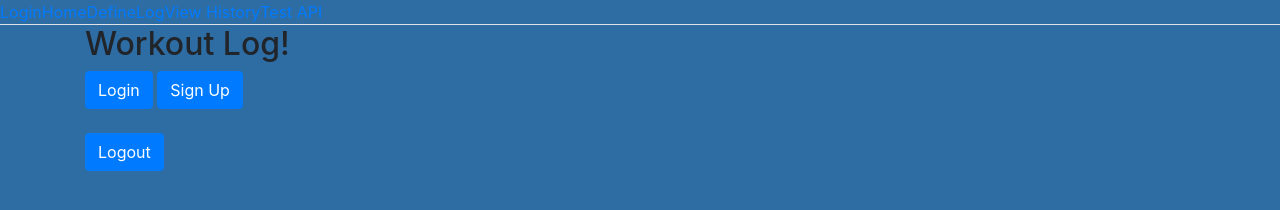
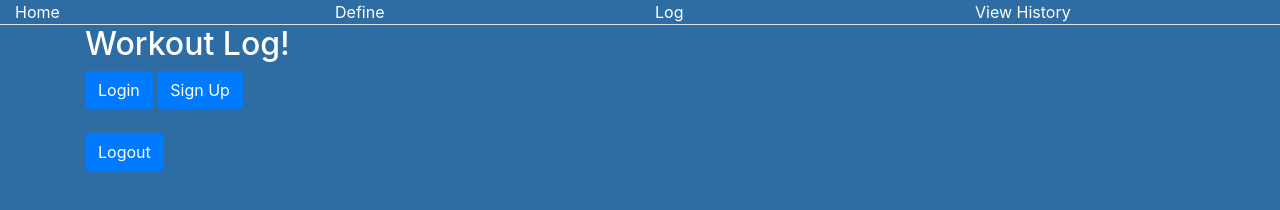
Before and after one commit to jaredburris97/workoutlogWeb, a website: page index.html in a window 1280 px wide. Drawn offline with nearby package versions, Linux system fonts and the light colour scheme.

Commit message:
Updated front end

```diff
--- a/app.js
+++ b/app.js
@@ -52,7 +52,7 @@ $(function(){
 	//bind enter key
 	$(document).on("keypress", function(e) {
 		if (e.which === 13) { //enter key
-			if ($("#singup-modal").is(":visible")) {
+			if ($("#signup-modal").is(":visible")) {
 				$("#signup").trigger("click");
 			}
 			if ($("#login-modal").is(":visible")) {
--- a/index.html
+++ b/index.html
@@ -13,21 +13,22 @@
 </head>
 
 <body>
-  <ul class="nav nav-tabs">
-
+  <ul class="nav nav-tabs" >
     <a href="#update-log" data-toggle="tab" class="disabled" type="hidden"></a>
 
-    <li><a href="#home" id="loginout" class="disabled" data-toggle="tab">Login</a></li>
-    <li class="active"><a href="#home" data-toggle="tab">Home</a></li>
-    <li><a href="#define" data-toggle="tab">Define</a></li>
-    <li><a href="#log" data-toggle="tab">Log</a></li>
-    <li><a href="#history" data-toggle="tab">View History</a></li>
-    <li><a href="#" id="testAPI">Test API</a></li>
+    <!-- <li><a href="#home" id="loginout" class="disabled" data-toggle="tab">Login</a></li> -->
+    <li class="active col-md-3"><a href="#home" data-toggle="tab">Home</a></li>
+    <li class="col-md-3"><a href="#define" data-toggle="tab">Define</a></li>
+    <li class="col-md-3"><a href="#log" data-toggle="tab">Log</a></li>
+    <li class="col-md-3"><a href="#history" data-toggle="tab">View History</a></li>
+    <!-- <li><a href="#" id="testAPI">Test API</a></li> -->
+
   </ul>
 
   <div class="container">
     <div class="tab-content">
       <div class="tab-pane active" id="home">
+
           <h2>Workout Log!</h2>
           <div id="forLogin">
             <button data-toggle="modal" data-target="#login-modal" class="btn btn-primary">Login</button>
@@ -36,6 +37,7 @@
           <br />
           <div id="forLogout">
             <button class="btn btn-primary">Logout</button>
+
         </div>
       </div>
 
--- a/main.css
+++ b/main.css
@@ -1,11 +1,19 @@
 /*COLORS
 BOOTSTRAP BLUE: BTN PRIMARY #337AB7
 BS DARKER BLUE: 			#2E6DA4
-
+BS NAV TAB LINK:			#337AB7
 
 */
 
 body {
 	background-color: #2E6DA4;
-	text-decoration-color: white;
+	color: white;
 }
+
+a {
+	color: white;
+}
+
+h1 {
+	color: white;
+}
```
Lines whose indentation alone changed are shown as unchanged.
